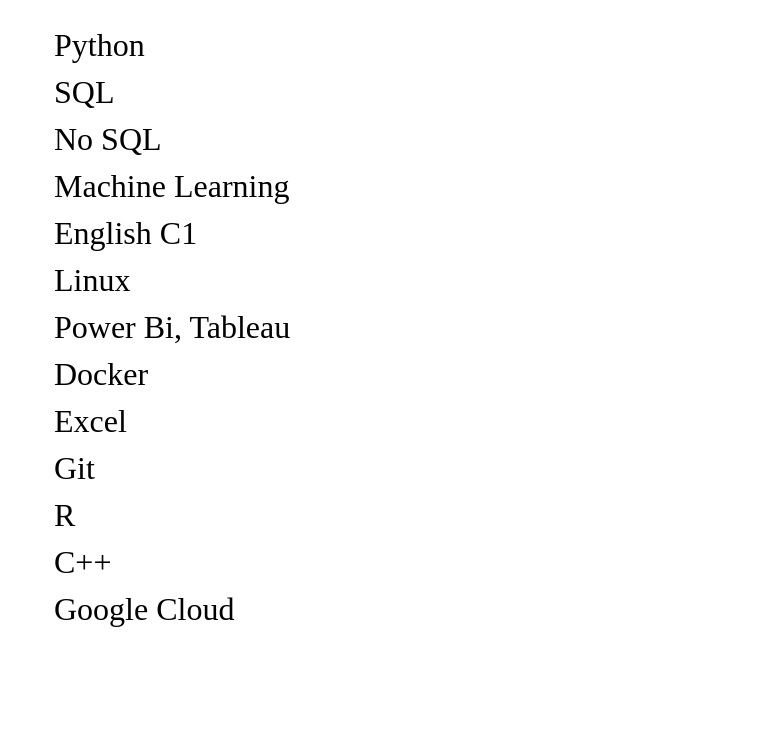
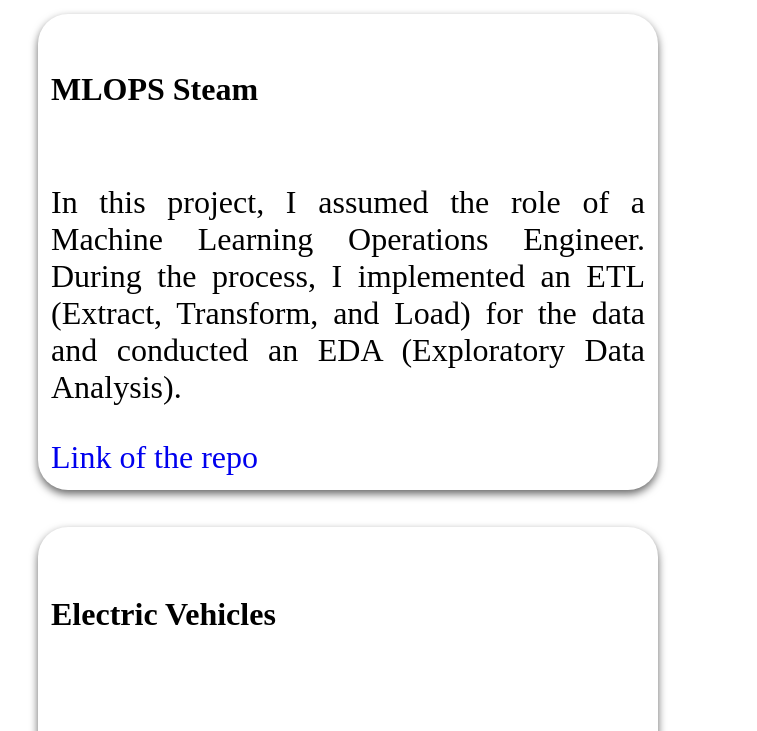
Before and after one commit to Jhonisnotreal/Jhonisnotreal.github.io, a plain HTML site: page index.html in a window 1280 px wide. Shown: the part 646-1377 px from the top of the page, without its empty margins (29-786 px from the left). Drawn offline with Linux system fonts and the light colour scheme.

Commit message:
Add files via upload

```diff
--- a/index.css
+++ b/index.css
@@ -42,6 +42,7 @@ h2 {
 
 body {
     text-align: center;
+    margin: 0px;
 }
 
 section{
--- a/index.html
+++ b/index.html
@@ -5,7 +5,7 @@
     <meta name="viewport" content="width=device-width, initial-scale=1.0">
     <title>Jhon is not real - Portfoilo</title>
 </head>
-<link rel="stylesheet" href="index.css">
+<link rel="stylesheet" href="./index.css">
 
 <body>
 
@@ -20,27 +20,9 @@
 
         <p>In this website you are gonna find my repositories about Machine Learning, Deep Learning, C++ projects, ETL and EDA proceses,
             and mucho more.</p>
+
     </section>
 
-    <section>
-        <h2>Skills</h2>
-
-        <ul>
-            <li>Python</li>
-            <li>SQL</li>
-            <li>No SQL</li>
-            <li>Machine Learning</li>
-            <li>English C1</li>
-            <li>Linux</li>
-            <li>Power Bi, Tableau</li>
-            <li>Docker</li>
-            <li>Excel</li>
-            <li>Git</li>
-            <li>R</li>
-            <li>C++</li>
-            <li>Google Cloud</li>
-        </ul>
-    </section>
 
     <section>
         <h2>My projects</h2>
```
